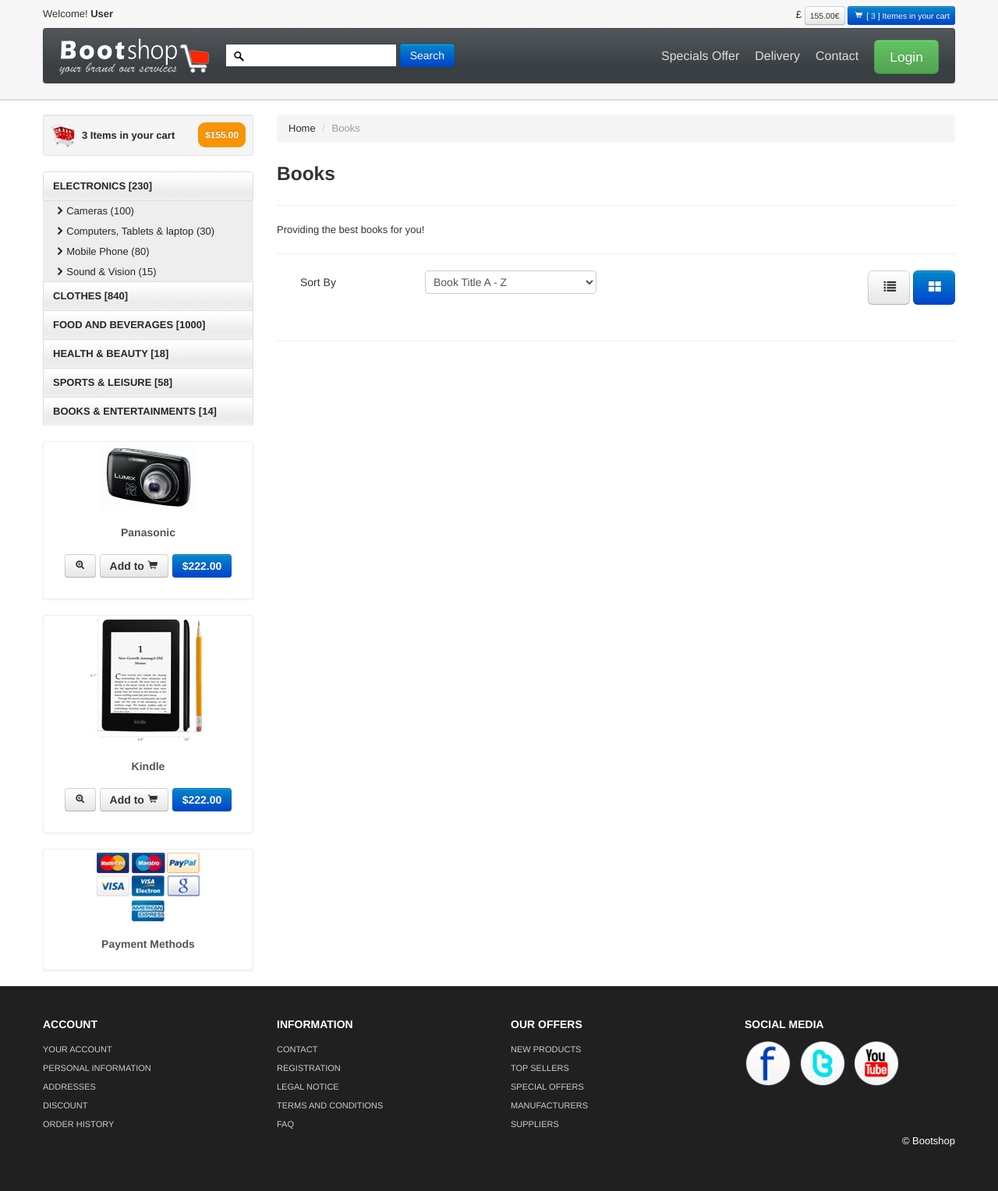
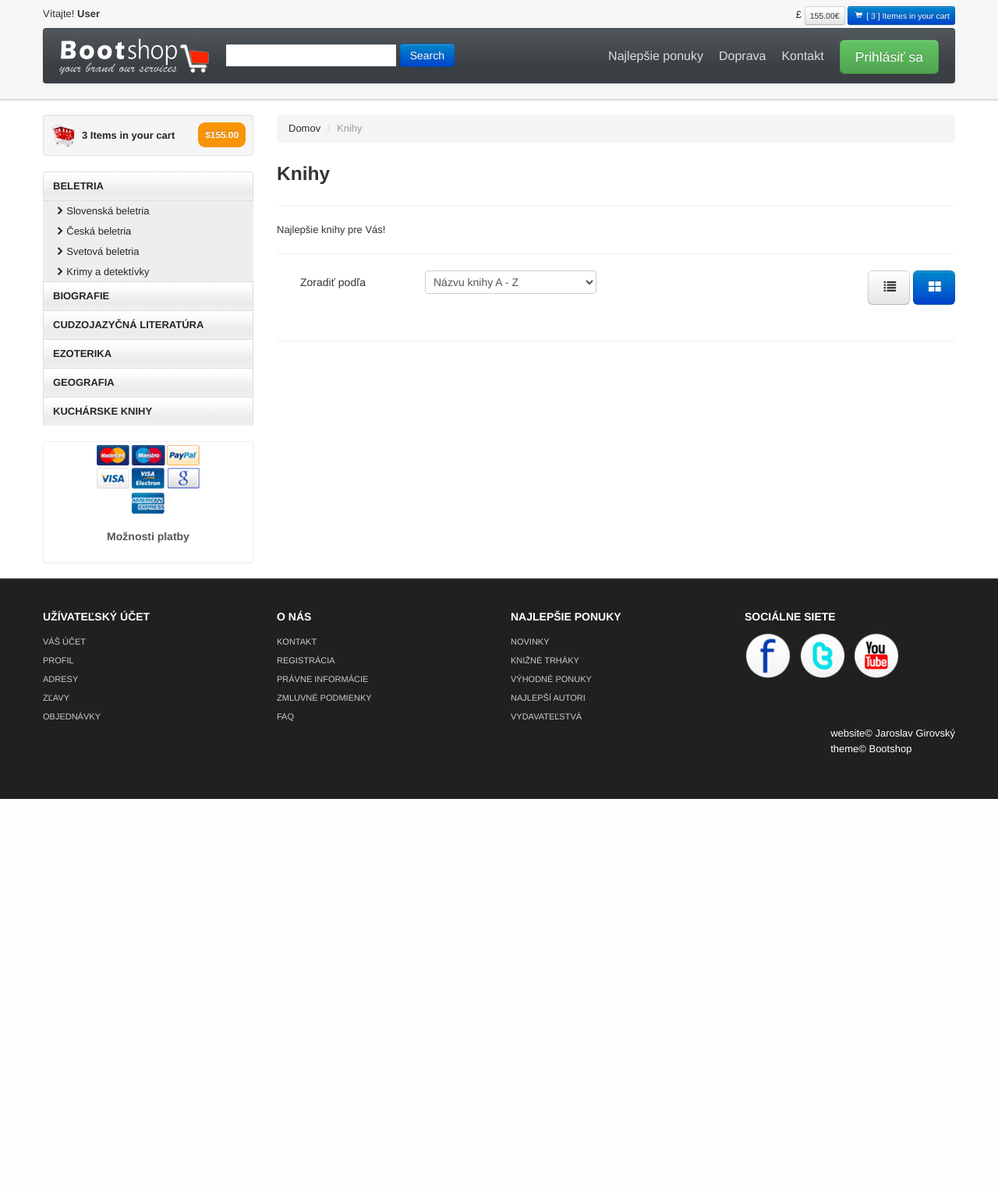
Before and after one commit to jagi113/book_store, a Django app: page /books/list in a window 1280 px wide. Shown: the whole page at 78% size. After the commit the page ends 1025 px from the top, so only its background shows below. Run offline with Django 4.2, Linux system fonts and the light colour scheme; data that the repository does not hold is empty.

Commit message:
Creating slovak version

```diff
--- a/books/templates/books/products.html
+++ b/books/templates/books/products.html
@@ -4,25 +4,25 @@
 {% block content %}
 <div class="span9">
     <ul class="breadcrumb">
-		<li><a href="index.html">Home</a> <span class="divider">/</span></li>
-		<li class="active">Books</li>
+		<li><a href="index.html">Domov</a> <span class="divider">/</span></li>
+		<li class="active">Knihy</li>
     </ul>
-	<h3> Books <small class="pull-right"> <!--40 products are available--> </small></h3>
+	<h3> Knihy <small class="pull-right"> <!--40 products are available--> </small></h3>
 	<hr class="soft"/>
 	<p>
-		Providing the best books for you!
+		Najlepšie knihy pre Vás!
 	</p>
 	<hr class="soft"/>
 	<form class="form-horizontal span6" method="get" action="{% url 'books:book_list' %}?search_query={{request.path}}">
 		<div class="control-group">
-			<label class="control-label alignL">Sort By </label>
+			<label class="control-label alignL">Zoradiť podľa </label>
 			<select name="order" onchange="this.form.submit()">
-				<option value="title" {% if request.GET.order == "title" %}selected{% endif %}>Book Title A - Z</option>
-				<option value="-title" {% if request.GET.order == "-title" %}selected{% endif %}>Book Title Z - A</option>
-				<option value="author" {% if request.GET.order == "author" %}selected{% endif %}>Book Author A - Z</option>
-				<option value="-author" {% if request.GET.order == "-author" %}selected{% endif %}>Book Author Z - A</option>
-				<option value="price" {% if request.GET.order == "price" %}selected{% endif %}>Price Lowest first</option>
-				<option value="-price" {% if request.GET.order == "-price" %}selected{% endif %}>Price Highest first</option>
+				<option value="title" {% if request.GET.order == "title" %}selected{% endif %}>Názvu knihy A - Z</option>
+				<option value="-title" {% if request.GET.order == "-title" %}selected{% endif %}>Názvu knihy Z - A</option>
+				<option value="author" {% if request.GET.order == "author" %}selected{% endif %}>Mena autora A - Z</option>
+				<option value="-author" {% if request.GET.order == "-author" %}selected{% endif %}>Mena autora Z - A</option>
+				<option value="price" {% if request.GET.order == "price" %}selected{% endif %}>Najnižšej ceny</option>
+				<option value="-price" {% if request.GET.order == "-price" %}selected{% endif %}>Najvyššej ceny</option>
 			</select>
 			<input type="hidden" name="search_query" value="{{ request.GET.search_query }}">
 		</div>
@@ -44,13 +44,14 @@
 					<img src="{{book.image}}" alt="{{book.image}}" style="width:200px; height:300px; object-fit:contain"/>
 				</div>
 				<div class="span4">
-					<h3>{{book.status}}</h3>
+					<h5>{{book.status}}</h5>
 					<hr class="soft"/>
-					<h5>{{book.title|slice:"30"}}{% if book.title|length > 30 %}...{%endif%}</h5>
+					<h4>{{book.title|slice:"30"}}{% if book.title|length > 30 %}...{%endif%}</h4>
+					<h5>{{book.author}}</h5>
 					<p>
 						{{book.description|slice:"130"}}...
 					</p>
-					<a class="btn btn-small pull-right" href="{% url "books:book_detail" book.id %}">View Details</a>
+					<a class="btn btn-small pull-right" href="{% url "books:book_detail" book.id %}">Viac informácií</a>
 					<br class="clr"/>
 				</div>
 				<div class="span3 alignR">
@@ -61,7 +62,7 @@
 					<input type="checkbox">  Adds product to compair
 				</label><br/>
 				-->
-				<a href="product_details.html" class="btn btn-large btn-primary"> Add to <i class=" icon-shopping-cart"></i></a>
+				<a href="product_details.html" class="btn btn-large btn-primary"> Pridať do <i class=" icon-shopping-cart"></i></a>
 				<a href="product_details.html" class="btn btn-large"><i class="icon-zoom-in"></i></a>
 
 					</form>
@@ -81,10 +82,11 @@
 					<a href="{% url "books:book_detail" book.id %}"><img src="{{book.image}}" alt="{{book.image}}"style="width:200px; height:300px; object-fit:contain"/></a>
 					<div class="caption">
 					<h5>{{book.title|slice:"30"}}{% if book.title|length > 30 %}...{%endif%}</h5>
+					<h6 style="text-align:center">{{book.author}}</h6>
 					<p>
 						{{book.description|slice:"130"}}...
 					</p>
-					<h4 style="text-align:center"><a class="btn" href="{% url "books:book_detail" book.id %}"> <i class="icon-zoom-in"></i></a> <a class="btn" href="#">Add to <i class="icon-shopping-cart"></i></a> <a class="btn btn-primary" href="#">{{book.price}} €</a></h4>
+					<h4 style="text-align:center"><a class="btn" href="{% url "books:book_detail" book.id %}"> <i class="icon-zoom-in"></i></a> <a class="btn" href="#">Pridať do <i class="icon-shopping-cart"></i></a> <a class="btn btn-primary" href="#">{{book.price}} €</a></h4>
 					</div>
 				</div>
 				</li>
--- a/templates/includes/footer.html
+++ b/templates/includes/footer.html
@@ -3,36 +3,37 @@
 	<div class="container">
 		<div class="row">
 			<div class="span3">
-				<h5>ACCOUNT</h5>
-				<a href="login.html">YOUR ACCOUNT</a>
-				<a href="login.html">PERSONAL INFORMATION</a>
-				<a href="login.html">ADDRESSES</a>
-				<a href="login.html">DISCOUNT</a>
-				<a href="login.html">ORDER HISTORY</a>
+				<h5>UŽÍVATEĽSKÝ ÚČET</h5>
+				<a href="login.html">VÁŠ ÚČET</a>
+				<a href="login.html">PROFIL</a>
+				<a href="login.html">ADRESY</a>
+				<a href="login.html">ZĽAVY</a>
+				<a href="login.html">OBJEDNÁVKY</a>
 			 </div>
 			<div class="span3">
-				<h5>INFORMATION</h5>
-				<a href="contact.html">CONTACT</a>
-				<a href="register.html">REGISTRATION</a>
-				<a href="legal_notice.html">LEGAL NOTICE</a>
-				<a href="tac.html">TERMS AND CONDITIONS</a>
+				<h5>O NÁS</h5>
+				<a href="contact.html">KONTAKT</a>
+				<a href="register.html">REGISTRÁCIA</a>
+				<a href="legal_notice.html">PRÁVNE INFORMÁCIE</a>
+				<a href="tac.html">ZMLUVNÉ PODMIENKY</a>
 				<a href="faq.html">FAQ</a>
 			 </div>
 			<div class="span3">
-				<h5>OUR OFFERS</h5>
-				<a href="#">NEW PRODUCTS</a>
-				<a href="#">TOP SELLERS</a>
-				<a href="special_offer.html">SPECIAL OFFERS</a>
-				<a href="#">MANUFACTURERS</a>
-				<a href="#">SUPPLIERS</a>
+				<h5>NAJLEPŠIE PONUKY</h5>
+				<a href="#">NOVINKY</a>
+				<a href="#">KNIŽNÉ TRHÁKY</a>
+				<a href="special_offer.html">VÝHODNÉ PONUKY</a>
+				<a href="#">NAJLEPŠÍ AUTORI</a>
+				<a href="#">VYDAVATEĽSTVÁ</a>
 			 </div>
 			<div id="socialMedia" class="span3 pull-right">
-				<h5>SOCIAL MEDIA </h5>
+				<h5>SOCIÁLNE SIETE </h5>
 				<a href="#"><img width="60" height="60" src="{% static 'themes/images/facebook.png'%}" title="facebook" alt="facebook"/></a>
 				<a href="#"><img width="60" height="60" src="{% static 'themes/images/twitter.png'%}" title="twitter" alt="twitter"/></a>
 				<a href="#"><img width="60" height="60" src="{% static 'themes/images/youtube.png'%}" title="youtube" alt="youtube"/></a>
 			</div>
 		</div>
-		<p class="pull-right">&copy; Bootshop</p>
+		<p class="pull-right">website&copy; Jaroslav Girovský<br/>theme&copy; Bootshop</p>
+
 	</div><!-- Container End -->
 </div>
--- a/templates/includes/header.html
+++ b/templates/includes/header.html
@@ -2,7 +2,7 @@
 <div id="header">
     <div class="container">
     <div id="welcomeLine" class="row">
-        <div class="span6">Welcome! <strong>User</strong></div>
+        <div class="span6">Vítajte! <strong>User</strong></div>
         <div class="span6">
         <div class="pull-right">
             <a href="product_summary.html"><span>&pound;</span></a>
--- a/templates/includes/navbar.html
+++ b/templates/includes/navbar.html
@@ -8,7 +8,7 @@
       <div class="navbar-inner">
         <a class="brand" href="{% url 'books:index' %}"><img src="{% static 'themes/images/logo.png'%}" alt="Bootsshop"/></a>
             <form class="form-inline navbar-search" method="get" action="{% url 'books:book_list' %}" >
-              <input id="srchFld" class="srchTxt" type="text" name="search_query" value="{{search_query}}"/>
+              <input id="srchField" class="srchTxt" type="text" name="search_query" value="{{search_query}}"/>
               <!--
               <select class="srchTxt">
                 <option>All</option>
@@ -22,33 +22,41 @@
               <button type="submit" id="submitButton" class="btn btn-primary">Search</button>
         </form>
         <ul id="topMenu" class="nav pull-right">
-         <li class=""><a href="">Specials Offer</a></li>
-         <li class=""><a href="">Delivery</a></li>
-         <li class=""><a href="">Contact</a></li>
+         <li class=""><a href="">Najlepšie ponuky</a></li>
+         <li class=""><a href="">Doprava</a></li>
+         <li class=""><a href="">Kontakt</a></li>
          <li class="">
-         <a href="#login" role="button" data-toggle="modal" style="padding-right:0"><span class="btn btn-large btn-success">Login</span></a>
+         <a href="#login" role="button" data-toggle="modal" style="padding-right:0"><span class="btn btn-large btn-success">Prihlásiť sa</span></a>
         <div id="login" class="modal hide fade in" tabindex="-1" role="dialog" aria-labelledby="login" aria-hidden="false" >
               <div class="modal-header">
                 <button type="button" class="close" data-dismiss="modal" aria-hidden="true">×</button>
-                <h3>Login Block</h3>
+                <h3>Prihlásenie</h3>
               </div>
               <div class="modal-body">
+
                 <form class="form-horizontal loginFrm">
                   <div class="control-group">
                     <input type="text" id="inputEmail" placeholder="Email">
                   </div>
                   <div class="control-group">
-                    <input type="password" id="inputPassword" placeholder="Password">
+                    <input type="password" id="inputPassword" placeholder="Heslo">
                   </div>
                   <div class="control-group">
                     <label class="checkbox">
-                    <input type="checkbox"> Remember me
+                    <input type="checkbox"> Zapamätaj si ma!
                     </label>
                   </div>
                 </form>
-                <button type="submit" class="btn btn-success">Sign in</button>
+                <button type="submit" class="btn btn-success">Prihlásiť sa</button>
                 <button class="btn" data-dismiss="modal" aria-hidden="true">Close</button>
+
+                <p>Ešte nie si registrovaný? <a href="login.html">Zaregistruj sa!</a></p>
+
+
               </div>
+
+
+
         </div>
         </li>
         </ul>
--- a/templates/includes/sidebar.html
+++ b/templates/includes/sidebar.html
@@ -2,42 +2,43 @@
 <div id="sidebar" class="span3">
     <div class="well well-small"><a id="myCart" href="product_summary.html"><img src="{% static 'themes/images/ico-cart.png'%}" alt="cart">3 Items in your cart  <span class="badge badge-warning pull-right">$155.00</span></a></div>
     <ul id="sideManu" class="nav nav-tabs nav-stacked">
-        <li class="subMenu open"><a> ELECTRONICS [230]</a>
+        <li class="subMenu open"><a> BELETRIA</a>
             <ul>
-            <li><a class="active" href="products.html"><i class="icon-chevron-right"></i>Cameras (100) </a></li>
-            <li><a href="products.html"><i class="icon-chevron-right"></i>Computers, Tablets & laptop (30)</a></li>
-            <li><a href="products.html"><i class="icon-chevron-right"></i>Mobile Phone (80)</a></li>
-            <li><a href="products.html"><i class="icon-chevron-right"></i>Sound & Vision (15)</a></li>
+            <li><a class="active" href="{% url "books:book_list"%}"><i class="icon-chevron-right"></i>Slovenská beletria </a></li>
+            <li><a href="{% url "books:book_list"%}"><i class="icon-chevron-right"></i>Česká beletria </a></li>
+            <li><a href="{% url "books:book_list"%}"><i class="icon-chevron-right"></i>Svetová beletria </a></li>
+            <li><a href="{% url "books:book_list"%}"><i class="icon-chevron-right"></i>Krimy a detektívky</a></li>
             </ul>
         </li>
-        <li class="subMenu"><a> CLOTHES [840] </a>
+        <li class="subMenu"><a> BIOGRAFIE </a>
         <ul style="display:none">
-            <li><a href="products.html"><i class="icon-chevron-right"></i>Women's Clothing (45)</a></li>
-            <li><a href="products.html"><i class="icon-chevron-right"></i>Women's Shoes (8)</a></li>
-            <li><a href="products.html"><i class="icon-chevron-right"></i>Women's Hand Bags (5)</a></li>
-            <li><a href="products.html"><i class="icon-chevron-right"></i>Men's Clothings  (45)</a></li>
-            <li><a href="products.html"><i class="icon-chevron-right"></i>Men's Shoes (6)</a></li>
-            <li><a href="products.html"><i class="icon-chevron-right"></i>Kids Clothing (5)</a></li>
-            <li><a href="products.html"><i class="icon-chevron-right"></i>Kids Shoes (3)</a></li>
+            <li><a href="{% url "books:book_list"%}"><i class="icon-chevron-right"></i>Biznis</a></li>
+            <li><a href="{% url "books:book_list"%}"><i class="icon-chevron-right"></i>Film</a></li>
+            <li><a href="{% url "books:book_list"%}"><i class="icon-chevron-right"></i>História</a></li>
+            <li><a href="{% url "books:book_list"%}"><i class="icon-chevron-right"></i>Literatúra</a></li>
+            <li><a href="{% url "books:book_list"%}"><i class="icon-chevron-right"></i>Hudba</a></li>
+            <li><a href="{% url "books:book_list"%}"><i class="icon-chevron-right"></i>Šport</a></li>
+            <li><a href="{% url "books:book_list"%}"><i class="icon-chevron-right"></i>Náboženstvo</a></li>
         </ul>
         </li>
-        <li class="subMenu"><a>FOOD AND BEVERAGES [1000]</a>
+        <li class="subMenu"><a>CUDZOJAZYČNÁ LITERATÚRA</a>
             <ul style="display:none">
-            <li><a href="products.html"><i class="icon-chevron-right"></i>Angoves  (35)</a></li>
-            <li><a href="products.html"><i class="icon-chevron-right"></i>Bouchard Aine & Fils (8)</a></li>
-            <li><a href="products.html"><i class="icon-chevron-right"></i>French Rabbit (5)</a></li>
-            <li><a href="products.html"><i class="icon-chevron-right"></i>Louis Bernard  (45)</a></li>
-            <li><a href="products.html"><i class="icon-chevron-right"></i>BIB Wine (Bag in Box) (8)</a></li>
-            <li><a href="products.html"><i class="icon-chevron-right"></i>Other Liquors & Wine (5)</a></li>
-            <li><a href="products.html"><i class="icon-chevron-right"></i>Garden (3)</a></li>
-            <li><a href="products.html"><i class="icon-chevron-right"></i>Khao Shong (11)</a></li>
+            <li><a href="{% url "books:book_list"%}"><i class="icon-chevron-right"></i>slovensky</a></li>
+            <li><a href="{% url "books:book_list"%}"><i class="icon-chevron-right"></i>česky</a></li>
+            <li><a href="{% url "books:book_list"%}"><i class="icon-chevron-right"></i>anglicky</a></li>
+            <li><a href="{% url "books:book_list"%}"><i class="icon-chevron-right"></i>rusky</a></li>
+            <li><a href="{% url "books:book_list"%}"><i class="icon-chevron-right"></i>nemecky</a></li>
+            <li><a href="{% url "books:book_list"%}"><i class="icon-chevron-right"></i>taliansky</a></li>
+            <li><a href="{% url "books:book_list"%}"><i class="icon-chevron-right"></i>španielsky</a></li>
+            <li><a href="{% url "books:book_list"%}"><i class="icon-chevron-right"></i>francúzsky</a></li>
         </ul>
         </li>
-        <li><a href="products.html">HEALTH & BEAUTY [18]</a></li>
-        <li><a href="products.html">SPORTS & LEISURE [58]</a></li>
-        <li><a href="products.html">BOOKS & ENTERTAINMENTS [14]</a></li>
+        <li><a href="{% url "books:book_list"%}">EZOTERIKA</a></li>
+        <li><a href="{% url "books:book_list"%}">GEOGRAFIA</a></li>
+        <li><a href="{% url "books:book_list"%}">KUCHÁRSKE KNIHY</a></li>
     </ul>
     <br/>
+      <!--
       <div class="thumbnail">
         <img src="themes/images/products/panasonic.jpg" alt="Bootshop panasonoc New camera"/>
         <div class="caption">
@@ -52,10 +53,11 @@
                 <h4 style="text-align:center"><a class="btn" href="product_details.html"> <i class="icon-zoom-in"></i></a> <a class="btn" href="#">Add to <i class="icon-shopping-cart"></i></a> <a class="btn btn-primary" href="#">$222.00</a></h4>
             </div>
           </div><br/>
+      -->
         <div class="thumbnail">
             <img src="{% static 'themes/images/payment_methods.png'%}" title="Bootshop Payment Methods" alt="Payments Methods">
             <div class="caption">
-              <h5>Payment Methods</h5>
+              <h5>Možnosti platby</h5>
             </div>
           </div>
 </div>
```
Also changed, not shown: books/templates/books/product_details.html (+12 -12 lines).
